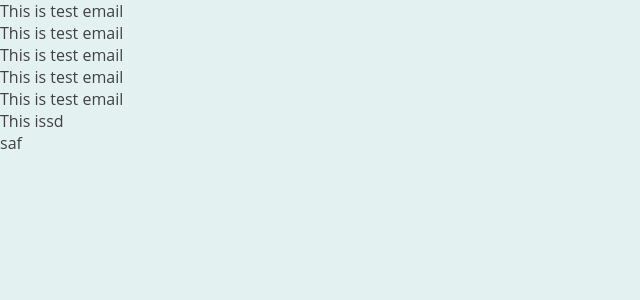
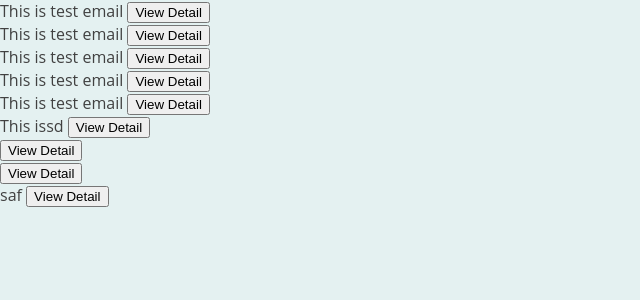
Before and after one commit to ManojThulung/NextJs, a Next.js app: page /feedback in a window 1280 px wide. Shown: the top 300 px of the page, without its empty margins (0-640 px from the left). Built offline with nearby package versions, Linux system fonts and the light colour scheme.

Commit message:
Added dynamic API routes

```diff
--- a/pages/feedback/index.js
+++ b/pages/feedback/index.js
@@ -1,13 +1,30 @@
+import { Fragment, useState } from "react";
 import { findPath, readFileData } from "../api/feedback";
 
 function Feedback(props) {
+  const [selectedFeedback, setSelectedFeedback] = useState();
+  function viewDetailHandler(id) {
+    fetch(`/api/${id}`)
+      .then((response) => response.json())
+      .then((data) => {
+        setSelectedFeedback(data.feedback);
+      });
+  }
   console.log(props.feedbackList);
   return (
-    <ul>
-      {props.feedbackList.map((list) => (
-        <li key={list.id}>{list.feedback}</li>
-      ))}
-    </ul>
+    <Fragment>
+      {selectedFeedback && <p>{selectedFeedback.email}</p>}
+      <ul>
+        {props.feedbackList.map((list) => (
+          <li key={list.id}>
+            {list.feedback}{" "}
+            <button onClick={viewDetailHandler.bind(null, list.id)}>
+              View Detail
+            </button>
+          </li>
+        ))}
+      </ul>
+    </Fragment>
   );
 }
 
```
